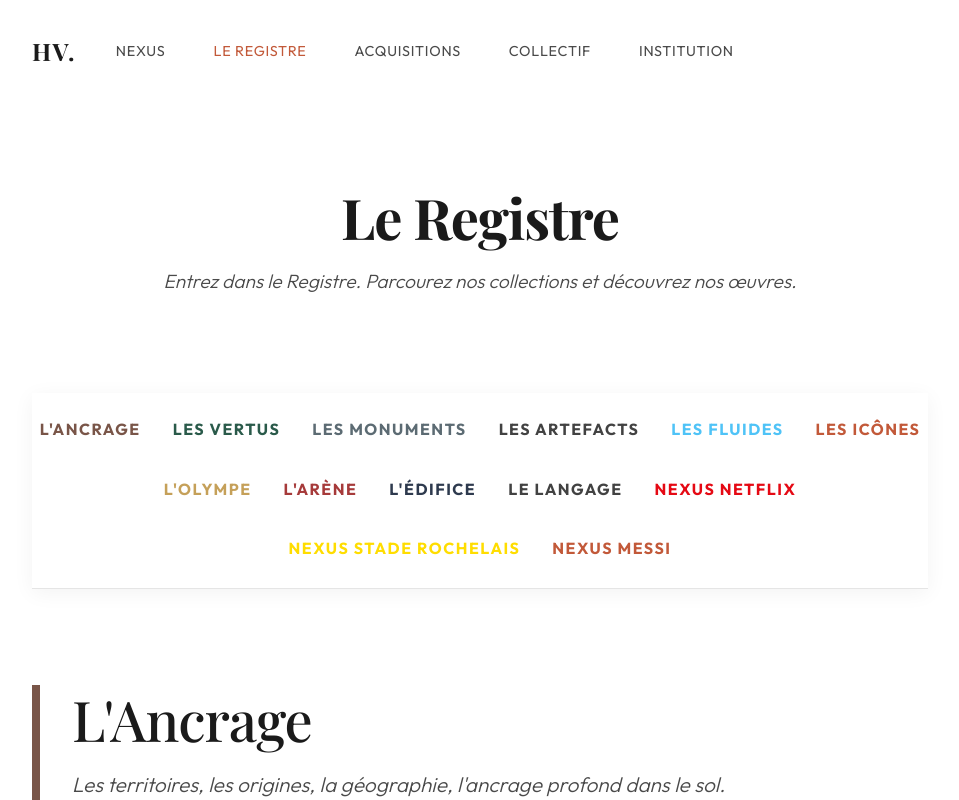
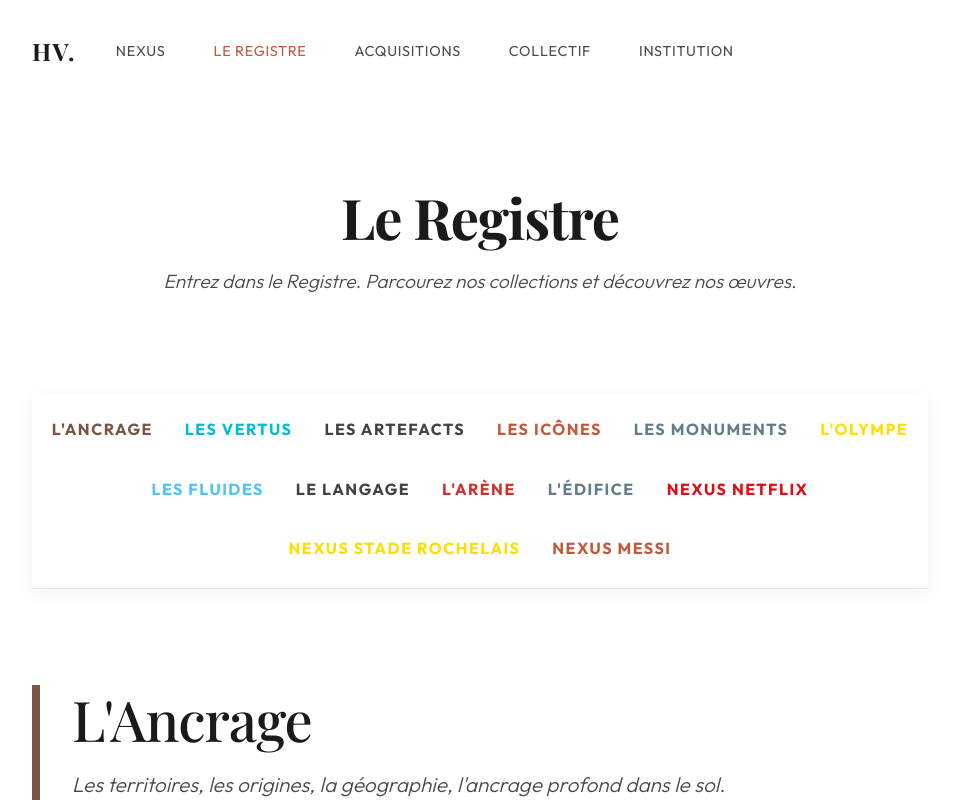
Before and after one commit to gdesygn/humanvalues, a React (Vite) app: page /galerie in a window 1280 px wide. Shown: the top 800 px of the page, without its empty margins (160-1119 px from the left). Built offline with nearby package versions, Linux system fonts and the light colour scheme; a web font is replaced by a local one.

Commit message:
chore: reorder registry categories to balance visual color distribution

```diff
--- a/src/pages/Galerie.jsx
+++ b/src/pages/Galerie.jsx
@@ -67,7 +67,7 @@ const ailes = [
   {
     id: "vertus",
     title: "Les Vertus",
-    color: "#2A5A4A", // Vert Eucalyptus/Pin
+    color: "#00BCD4", // Cyan
     description: "L'essence de l'effort. Les vertus humaines incarnées dans le mouvement sportif et l'harmonie des éléments.",
     artworks: [
       { id: "val1", title: "Universalité", subject: "Vertu Sportive", text: "L'équilibre sur l'eau, le kayak propulsé par l'idéal universel.", image: "/artworks/valeur_1.jpg" },
@@ -107,31 +107,6 @@ const ailes = [
     ]
   },
   {
-    id: "monuments",
-    title: "Les Monuments",
-    color: "#5C6B73", // Gris Pierre
-    description: "L'histoire incarnée, les figures intemporelles et l'héritage universel.",
-    artworks: [
-      { id: "mon0_1", title: "Arc de Triomphe", subject: "Monument Historique", text: "L'Arc de Triomphe de l'Étoile dessiné par la répétition typographique de la capitale.", image: "/artworks/paris.jpg" },
-      { id: "mon3", title: "Burj Al Arab", subject: "Monument", text: "L'icône de Dubaï, la voile hissée vers la démesure.", image: "/artworks/monument_12.jpg" },
-      { id: "mon4", title: "Corcovado", subject: "Monument", text: "Le Christ Rédempteur, veillant majestueusement sur Rio de Janeiro.", image: "/artworks/monument_10.jpg" },
-      { id: "mon5", title: "Mémorial de Vimy", subject: "Monument", text: "L'hommage canadien. Les piliers de la mémoire dressés vers l'éternité.", image: "/artworks/memorial_canadien.jpg" },
-      { id: "mon1", title: "La Grâce", subject: "Le Chat", text: "L'élégance féline sculptée par la typographie.", image: "/artworks/monument_chat.jpg" },
-      { id: "mon2", title: "Elizabeth II", subject: "Reine d'Angleterre", text: "La Maison Windsor, Londres et le siècle. Le portrait de la souveraine absolue.", image: "/artworks/monument_elizabeth.jpg" },
-      { id: "mon6", title: "Les Pyramides", subject: "Monument", text: "Le Sphinx et l'immensité de Gizeh, l'éternité gravée dans la pierre.", image: "/artworks/monument_13.jpg" },
-      { id: "mon7", title: "Burj Khalifa", subject: "Monument", text: "L'ascension vertigineuse, le désir humain de toucher les cieux.", image: "/artworks/monument_2.jpg" },
-      { id: "mon8", title: "Statue de la Liberté", subject: "Monument", text: "L'accueil, la flamme, l'espoir d'un monde nouveau.", image: "/artworks/monument_3.jpg" },
-      { id: "mon9", title: "Tour de Pise", subject: "Monument", text: "La beauté dans l'imperfection, le miracle de l'équilibre.", image: "/artworks/monument_4.jpg" },
-      { id: "mon10", title: "Île de Pâques", subject: "Monument", text: "Le mystère des Moaï, le regard figé sur l'immensité du Pacifique.", image: "/artworks/monument_6.jpg" },
-      { id: "mon11", title: "Tour Eiffel", subject: "Monument", text: "La Grande Dame, l'élégance architecturale s'élevant au-dessus de Paris.", image: "/artworks/monument_7.jpg", nexusUrl: "/nexus/eiffel" },
-      { id: "mon12", title: "La Bonne Mère", subject: "Monument", text: "Notre-Dame de la Garde, la protectrice de la cité phocéenne.", image: "/artworks/monument_11.jpg" },
-      { id: "mon13", title: "Masque Vénitien", subject: "Culture", text: "L'énigme du carnaval, l'élégance mystérieuse de la Sérénissime dissimulée derrière le masque.", image: "/artworks/monument_8.jpg" },
-      { id: "mon14", title: "L'Emblème 2025", subject: "Collection HumanValues", text: "Le flambeau de la liberté hissé par les mots. L'icône fondatrice de la collection artistique 2025.", image: "/artworks/flambeau_hv.jpg" },
-      { id: "mon15", title: "Danseuse du Lido", subject: "Spectacle", text: "L'élégance parisienne, le glamour intemporel et la magie des revues des Champs-Élysées.", image: "/artworks/monument_5.jpg" },
-      { id: "mon16", title: "The Greatest", subject: "Légende Absolue", text: "Muhammad Ali. Cassius Clay. Le visage de la légende sculpté dans l'éternité.", image: "/artworks/ali.jpg", nexusUrl: "/nexus/ali" }
-    ]
-  },
-  {
     id: "artefacts",
     title: "Les Artefacts",
     color: "#424242", // Gris/Noir
@@ -140,33 +115,18 @@ const ailes = [
       { id: "ar1", title: "Brioche Vendéenne", subject: "Gastronomie", text: "La tresse dorée, symbole gourmand de la tradition et du terroir vendéen.", image: "/artworks/stjean_boat.jpg" },
       { id: "ar1_1", title: "La 2CV de St-Jean-de-Monts", subject: "Objet", text: "L'icône populaire, façonnée par les codes de la Vendée.", image: "/artworks/obj_2cv.jpg" },
       { id: "ar1_2", title: "Le Margouillat Vendéen", subject: "Faune", text: "L'animal solaire tissé des lettres de St-Jean-de-Monts 85160.", image: "/artworks/obj_margouillat.jpg" },
-      { id: "ar1_3", title: "Vendée Océan", subject: "Territoire", text: "L'empreinte maritime et l'horizon bleu de la côte vendéenne 85160.", image: "/artworks/vendee_ocean.jpg" },
-      { id: "ar1_4", title: "Le Cœur Vendéen", subject: "Emblème", text: "Le double cœur entrelacé. L'âme, la passion et l'histoire du 85.", image: "/artworks/vendee_coeur.jpg" },
-      { id: "ar2", title: "Le Gouvernail", subject: "Objet", text: "La direction, le cap maintenu contre vents et marées.", image: "/artworks/obj_region_2.jpg" },
-      { id: "ar3", title: "Vin Bordelais", subject: "Objet de Région", text: "Le cépage, la robe, le millésime. Le savoir-faire des vignobles.", image: "/artworks/bordeaux.jpg" },
-      { id: "ar4", title: "Le Ruban", subject: "Saint-Étienne", text: "L'excellence de la passementerie, le textile de luxe, l'artisanat du XVIIe.", image: "/artworks/st_etienne_1.jpg" },
-      { id: "ar5", title: "Lampe de Mineur", subject: "Saint-Étienne", text: "Le Bassin Forézien, l'or noir, la lumière dans les profondeurs de la Terre.", image: "/artworks/st_etienne_2.jpg" },
-      { id: "ar6", title: "Le Fusil", subject: "Saint-Étienne", text: "La manufacture d'armes, l'industrie lourde de la Loire, la précision mécanique.", image: "/artworks/st_etienne_3.jpg" },
-      { id: "ar7", title: "La Rose d'Angleterre", subject: "Emblème", text: "La fleur Tudor, symbole historique de la couronne britannique.", image: "/artworks/embleme_1.jpg" },
-      { id: "ar8", title: "Le Chardon Écossais", subject: "Emblème", text: "L'épine protectrice, la fierté indomptable des Highlands.", image: "/artworks/embleme_2.jpg" },
-      { id: "ar9", title: "Le Lion de Norvège", subject: "Emblème", text: "L'identité nordique gravée dans le symbole national.", image: "/artworks/embleme_3.jpg" },
-      { id: "ar10", title: "La Feuille d'Érable", subject: "Emblème", text: "L'emblème rougeoyant, l'âme naturelle de l'Amérique du Nord.", image: "/artworks/embleme_4.jpg" },
-      { id: "ar11", title: "Le Pur Sang Emirates", subject: "Excellence Hippique", text: "L'élégance animale et la noblesse brute sculptées par les lettres d'Emirates.", image: "/artworks/embleme_5.jpg", hc: true },
-      { id: "ar12", title: "L'Origine Nike", subject: "Équipementier", text: "The Goddess of Victory. Philip Knight et la naissance du mythe.", image: "/artworks/nexus_nike_1.jpg", hc: true },
-      { id: "ar13", title: "La Typographie", subject: "Équipementier", text: "No Fear. Keep Going. L'effort taillé dans la lettre massive.", image: "/artworks/nexus_nike_2.jpg", hc: true },
-      { id: "ar14", title: "Le Swoosh", subject: "Équipementier", text: "L'épure parfaite. La virgule qui souligne les légendes.", image: "/artworks/nexus_nike_3.jpg", hc: true },
-      { id: "ar14_1", title: "MJ2.0", subject: "Équipementier", text: "Le Jumpman, le 23. L'empreinte de la légende tissée dans le tissu.", image: "/artworks/jordan_cap.jpg", hc: true },
-      { id: "ar14_2", title: "Venum", subject: "Équipementier", text: "Les crocs du serpent. L'équipement martial, officiel de l'UFC, taillé dans l'impact.", image: "/artworks/venum.jpg", hc: true },
-      { id: "ar15", title: "Les 3 Bandes (Clubs)", subject: "Adidas", text: "Real Madrid, Juventus, All Blacks... Les géants réunis sous le même logo.", image: "/artworks/adidas_1.jpg", hc: true },
-      { id: "ar16", title: "Les 3 Bandes (Athlètes)", subject: "Adidas", text: "Messi, Mahomes, Serena... Les icônes qui forgent l'histoire du sport.", image: "/artworks/adidas_2.jpg", hc: true },
-      { id: "ar19", title: "Tennis 2.0", subject: "Lacoste", text: "Un emblème devenu universel sur les terrains et dans la rue.", image: "/artworks/lacoste_3.jpg", hc: true },
-      { id: "ar20", title: "Le Crocodile de Mots", subject: "Lacoste", text: "L'animal entier reconstitué par les valeurs de la marque au crocodile.", image: "/artworks/lacoste_4.jpg", hc: true },
-      { id: "ar21", title: "Microphone RMC", subject: "Média", text: "Afterfoot, Jeanot, 1998... La voix du sport transmise aux ondes.", image: "/artworks/rmc_mic.jpg", hc: true },
-      { id: "ar22", title: "Louis Vuitton", subject: "Marque de Luxe", text: "Arnault, l'Impératrice Eugénie, le monogramme intemporel.", image: "/artworks/lv_arnault.jpg", hc: true },
-      { id: "ar32", title: "Coach Prime", subject: "Football Américain", text: "Le casque tissé de l'aura de Deion Sanders. L'ère Prime Time au Colorado.", image: "/artworks/coach_prime_helmet.jpg" },
-      { id: "ar33", title: "Buffaloes CUB", subject: "Football Américain", text: "Le bison universitaire. L'emblème des Buffaloes sculpté par la ferveur de Boulder.", image: "/artworks/buffaloes_cub.jpg", hc: true },
-      { id: "ar34", title: "Le Volant", subject: "Badminton", text: "L'aérodynamisme et la légèreté du volant tissés par les valeurs humaines.", image: "/artworks/volant_badminton.jpg" },
-      { id: "ar35", title: "Sneakers HV", subject: "Lifestyle", text: "L'empreinte du streetwear et du basket sculptée dans la matière 2025.", image: "/artworks/hv_sneakers.jpg" },
+      { id: "ar1_3", title: "Phare de St-Jean-de-Monts", subject: "Architecture", text: "Le phare emblématique guidant les marins vendéens.", image: "/artworks/obj_phare.jpg" },
+      { id: "ar1_4", title: "L'Estacade de St-Jean", subject: "Lieu", text: "La célèbre jetée en bois s'avançant sur l'océan, dessinée par la typographie vendéenne.", image: "/artworks/obj_estacade.jpg" },
+      { id: "ar31_2", title: "La Flèche de Notre-Dame", subject: "Héritage", text: "La flèche reconstruite s'élevant vers le ciel, symbole de résilience et de renaissance.", image: "/artworks/fleche_notredame.jpg" },
+      { id: "ar31_3", title: "Le Sacré-Cœur", subject: "Héritage", text: "La basilique de Montmartre dominant la ville, sculptée par les lettres de son histoire.", image: "/artworks/basilique_sacrecoeur.jpg" },
+      { id: "ar32", title: "Le Phare de Cordouan", subject: "Héritage", text: "Le roi des phares, monument de Gironde, dressé fièrement dans l'estuaire.", image: "/artworks/phare_cordouan.jpg" },
+      { id: "ar33", title: "Le Lion de Belfort", subject: "Héritage", text: "Le monument colossal en grès rose, symbole de résistance et de fierté nationale.", image: "/artworks/lion_belfort.jpg" },
+      { id: "ar34", title: "La Porte Cailhau", subject: "Héritage", text: "Le monument médiéval de Bordeaux, porte de l'histoire et de la mémoire régionale.", image: "/artworks/porte_cailhau.jpg" },
+      { id: "ar35", title: "Le Viaduc de Millau", subject: "Héritage", text: "Le géant de béton et d'acier, prouesse technologique enjambant la vallée.", image: "/artworks/viaduc_millau.jpg" },
+      { id: "ar35_1", title: "Le Château de Chambord", subject: "Héritage", text: "Le chef-d'œuvre de la Renaissance, joyau de la Loire façonné par les mots de son histoire.", image: "/artworks/chateau_chambord.jpg" },
+      { id: "ar35_2", title: "Le Mont Saint-Michel", subject: "Héritage", text: "L'abbaye merveilleuse érigée sur le rocher, cernée par les marées et l'histoire.", image: "/artworks/mont_saintmichel.jpg" },
+      { id: "ar35_3", title: "Le Palais des Papes", subject: "Héritage", text: "La forteresse gothique d'Avignon, témoin du siècle pontifical en Vaucluse.", image: "/artworks/palais_des_papes.jpg" },
+      { id: "ar35_4", title: "Pont du Gard", subject: "Héritage", text: "L'aqueduc romain à trois niveaux, chef-d'œuvre antique enjambant le Gardon.", image: "/artworks/pont_du_gard.jpg" },
       { id: "ar36", title: "Home Run", subject: "Baseball", text: "La batte et la balle. Le classique américain forgé par les lettres HV 2025.", image: "/artworks/hv_baseball.jpg" },
       { id: "ar37", title: "Le Strike", subject: "Bowling", text: "La quille et la boule. L'alignement parfait avant l'impact 2025.", image: "/artworks/hv_bowling.jpg" },
       { id: "ar38", title: "Le Caddie", subject: "Golf", text: "Le célèbre véhicule des greens, dessiné par l'empreinte de la collection 2025.", image: "/artworks/caddie.jpg" },
@@ -174,16 +134,6 @@ const ailes = [
       { id: "ar40", title: "Ballon de Foot US", subject: "Objet Sportif", text: "L'ovale du gridiron, taillé dans l'esprit de l'édition 2025.", image: "/artworks/ballon_us.jpg" },
       { id: "ar41", title: "Le Sifflet", subject: "Respect", text: "Le symbole de l'arbitrage et du fair-play, tissé par le respect absolu.", image: "/artworks/sifflet.jpg" },
       { id: "an14", title: "Italia", subject: "Emblème", text: "L'emblème en mouvement, symbole de puissance et de liberté.", image: "/artworks/italia_eagle.jpg", nexusUrl: "/nexus/italia" }
-    ]
-  },
-  {
-    id: "fluides",
-    title: "Les Fluides",
-    color: "#4FC3F7", // Bleu Ciel
-    description: "Le mouvement immatériel, la grâce, l'océan, la trace éphémère dans l'eau.",
-    artworks: [
-      { id: "f1", title: "H2O'CEAN", subject: "La Source", text: "L'immensité bleue, les vagues, la vie aquatique.", image: "/artworks/ocean_world.jpg", nexusUrl: "/nexus/ocean" },
-      { id: "f2", title: "VALEURS ET PROPRIETES", subject: "La Goutte", text: "L'étymologie de la mer, la fluidité de la typographie.", image: "/artworks/nexus_eau.jpg" }
     ]
   },
   {
@@ -213,9 +163,34 @@ const ailes = [
     ]
   },
   {
+    id: "monuments",
+    title: "Les Monuments",
+    color: "#607D8B", // Bleu Gris
+    description: "L'histoire incarnée, les figures intemporelles et l'héritage universel.",
+    artworks: [
+      { id: "mon0_1", title: "Arc de Triomphe", subject: "Monument Historique", text: "L'Arc de Triomphe de l'Étoile dessiné par la répétition typographique de la capitale.", image: "/artworks/paris.jpg" },
+      { id: "mon3", title: "Burj Al Arab", subject: "Monument", text: "L'icône de Dubaï, la voile hissée vers la démesure.", image: "/artworks/monument_12.jpg" },
+      { id: "mon4", title: "Corcovado", subject: "Monument", text: "Le Christ Rédempteur, veillant majestueusement sur Rio de Janeiro.", image: "/artworks/monument_10.jpg" },
+      { id: "mon5", title: "Mémorial de Vimy", subject: "Monument", text: "L'hommage canadien. Les piliers de la mémoire dressés vers l'éternité.", image: "/artworks/memorial_canadien.jpg" },
+      { id: "mon1", title: "La Grâce", subject: "Le Chat", text: "L'élégance féline sculptée par la typographie.", image: "/artworks/monument_chat.jpg" },
+      { id: "mon2", title: "Elizabeth II", subject: "Reine d'Angleterre", text: "La Maison Windsor, Londres et le siècle. Le portrait de la souveraine absolue.", image: "/artworks/monument_elizabeth.jpg" },
+      { id: "mon6", title: "Les Pyramides", subject: "Monument", text: "Le Sphinx et l'immensité de Gizeh, l'éternité gravée dans la pierre.", image: "/artworks/monument_13.jpg" },
+      { id: "mon7", title: "Burj Khalifa", subject: "Monument", text: "L'ascension vertigineuse, le désir humain de toucher les cieux.", image: "/artworks/monument_2.jpg" },
+      { id: "mon8", title: "Statue de la Liberté", subject: "Monument", text: "L'accueil, la flamme, l'espoir d'un monde nouveau.", image: "/artworks/monument_3.jpg" },
+      { id: "mon9", title: "Tour de Pise", subject: "Monument", text: "La beauté dans l'imperfection, le miracle de l'équilibre.", image: "/artworks/monument_4.jpg" },
+      { id: "mon10", title: "Île de Pâques", subject: "Monument", text: "Le mystère des Moaï, le regard figé sur l'immensité du Pacifique.", image: "/artworks/monument_6.jpg" },
+      { id: "mon11", title: "Tour Eiffel", subject: "Monument", text: "La Grande Dame, l'élégance architecturale s'élevant au-dessus de Paris.", image: "/artworks/monument_7.jpg", nexusUrl: "/nexus/eiffel" },
+      { id: "mon12", title: "La Bonne Mère", subject: "Monument", text: "Notre-Dame de la Garde, la protectrice de la cité phocéenne.", image: "/artworks/monument_11.jpg" },
+      { id: "mon13", title: "Masque Vénitien", subject: "Culture", text: "L'énigme du carnaval, l'élégance mystérieuse de la Sérénissime dissimulée derrière le masque.", image: "/artworks/monument_8.jpg" },
+      { id: "mon14", title: "L'Emblème 2025", subject: "Collection HumanValues", text: "Le flambeau de la liberté hissé par les mots. L'icône fondatrice de la collection artistique 2025.", image: "/artworks/flambeau_hv.jpg" },
+      { id: "mon15", title: "Danseuse du Lido", subject: "Spectacle", text: "L'élégance parisienne, le glamour intemporel et la magie des revues des Champs-Élysées.", image: "/artworks/monument_5.jpg" },
+      { id: "mon16", title: "The Greatest", subject: "Légende Absolue", text: "Muhammad Ali. Cassius Clay. Le visage de la légende sculpté dans l'éternité.", image: "/artworks/ali.jpg", nexusUrl: "/nexus/ali" }
+    ]
+  },
+  {
     id: "olympe",
     title: "L'Olympe",
-    color: "#C5A059", // Or Mat
+    color: "#FFDD00", // Jaune Stade Rochelais
     description: "Les divinités internationales du sport, dont l'empreinte dépasse les frontières et le temps.",
     artworks: [
       { id: "ol1", title: "Leo Messi", subject: "Légende Internationale", text: "Le génie argentin. L'aura et la vision sculptées dans les lettres de son nom.", image: "/artworks/olympe_messi.jpg", hc: true },
@@ -224,9 +199,29 @@ const ailes = [
     ]
   },
   {
+    id: "fluides",
+    title: "Les Fluides",
+    color: "#4FC3F7", // Bleu Ciel
+    description: "Le mouvement immatériel, la grâce, l'océan, la trace éphémère dans l'eau.",
+    artworks: [
+      { id: "f1", title: "H2O'CEAN", subject: "La Source", text: "L'immensité bleue, les vagues, la vie aquatique.", image: "/artworks/ocean_world.jpg", nexusUrl: "/nexus/ocean" },
+      { id: "f2", title: "VALEURS ET PROPRIETES", subject: "La Goutte", text: "L'étymologie de la mer, la fluidité de la typographie.", image: "/artworks/nexus_eau.jpg" }
+    ]
+  },
+  {
+    id: "langage",
+    title: "Le Langage",
+    color: "#424242", // Gris/Noir
+    description: "Les signes, les mots, la communication universelle forgée par les valeurs.",
+    artworks: [
+      { id: "lan1", title: "L'Accord Parfait", subject: "Signe OK", text: "Le respect et le partage tissent le langage universel de l'approbation.", image: "/artworks/hands_echo_ok.jpg" },
+      { id: "lan2", title: "L'Amour Universel", subject: "Cœur", text: "Handicap et inclusion s'entrelacent pour former le symbole absolu.", image: "/artworks/hands_echo_heart.jpg" }
+    ]
+  },
+  {
     id: "arene",
     title: "L'Arène",
-    color: "#A63A3A", // Rouge Carmin
+    color: "#D32F2F", // Rouge
     description: "Le stade, l'institution, le club, l'équipe, la compétition féroce.",
     artworks: [
       { id: "are_jo_1", title: "L'Anneau Olympique", subject: "Paris 2024", text: "Les cinq anneaux entrelacés, tissés des lettres de la ville lumière.", image: "/artworks/paris_jo_rings.jpg", hc: true },
@@ -272,7 +267,7 @@ const ailes = [
   {
     id: "edifice",
     title: "L'Édifice",
-    color: "#2E3A4E", // Bleu Nuit
+    color: "#607D8B", // Bleu Gris
     description: "La transmission, les valeurs humaines, l'inclusion, la chaleur du groupe.",
     artworks: [
       { id: "fo_logo", title: "L'Emblème 2025", subject: "Collection HumanValues", text: "Le flambeau de la liberté hissé par les mots. L'icône fondatrice de la collection artistique 2025.", image: "/artworks/flambeau_hv.jpg" },
@@ -293,16 +288,6 @@ const ailes = [
       { id: "fo11", title: "Ligue de Football", subject: "LFP X Inclusion", text: "Le championnat professionnel porté par les valeurs saines et le cécifoot.", image: "/artworks/sport_6.jpg", hc: true },
       { id: "fo12", title: "Bondy Cécifoot Club", subject: "Club X Inclusion", text: "L'emblème du serpent. Déficience visuelle, transmission et solidarité sur le terrain.", image: "/artworks/sport_7.jpg", hc: true },
       { id: "fo18", title: "La Ligue", subject: "Ligue Contre le Cancer", text: "Le maillot solidaire tissé par le soutien, les bénévoles et l'espoir face à la maladie.", image: "/artworks/ligue_cancer.jpg", hc: true }
-    ]
-  },
-  {
-    id: "langage",
-    title: "Le Langage",
-    color: "#424242", // Gris/Noir
-    description: "Les signes, les mots, la communication universelle forgée par les valeurs.",
-    artworks: [
-      { id: "lan1", title: "L'Accord Parfait", subject: "Signe OK", text: "Le respect et le partage tissent le langage universel de l'approbation.", image: "/artworks/hands_echo_ok.jpg" },
-      { id: "lan2", title: "L'Amour Universel", subject: "Cœur", text: "Handicap et inclusion s'entrelacent pour former le symbole absolu.", image: "/artworks/hands_echo_heart.jpg" }
     ]
   },
   {
```
